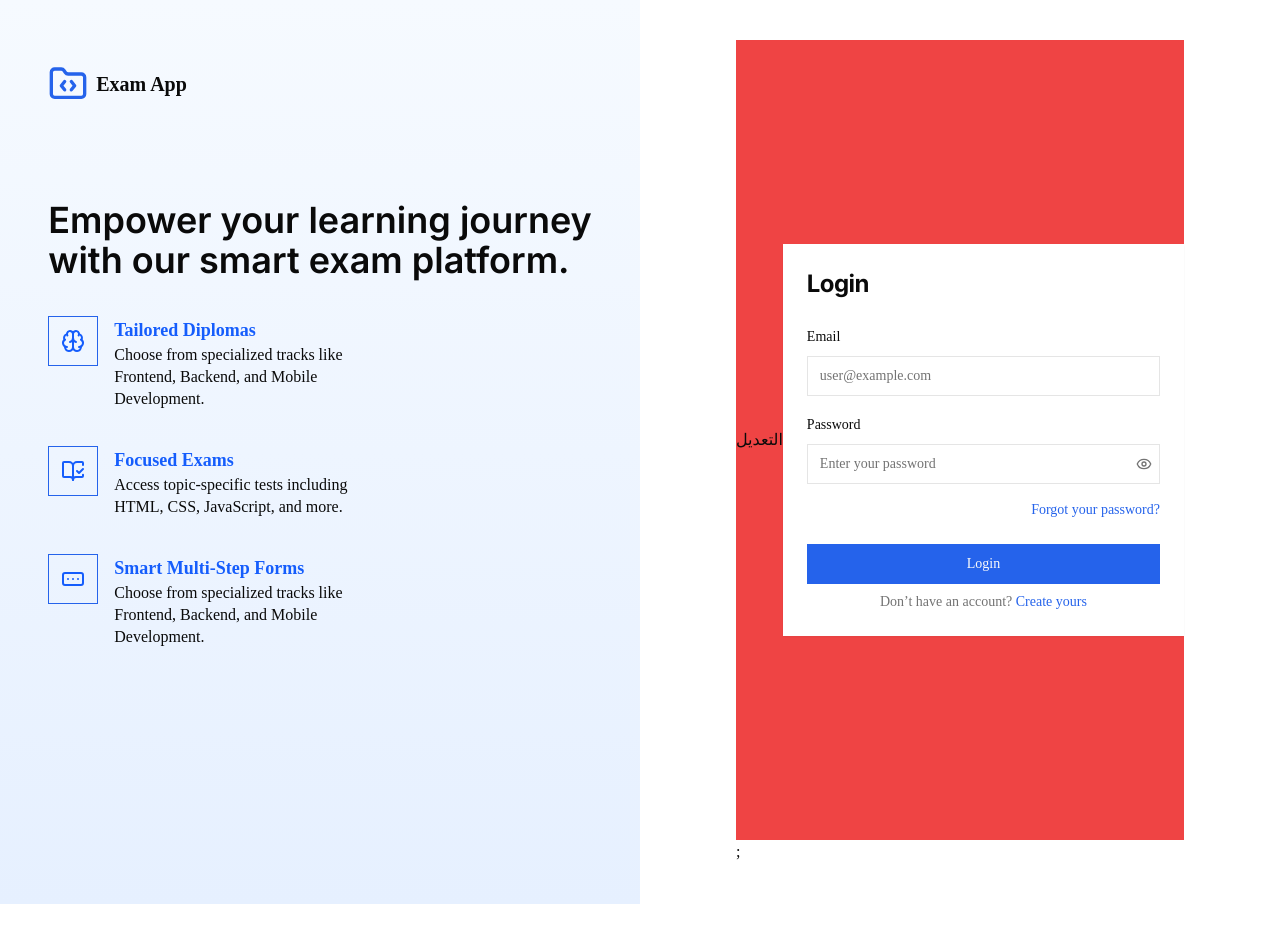
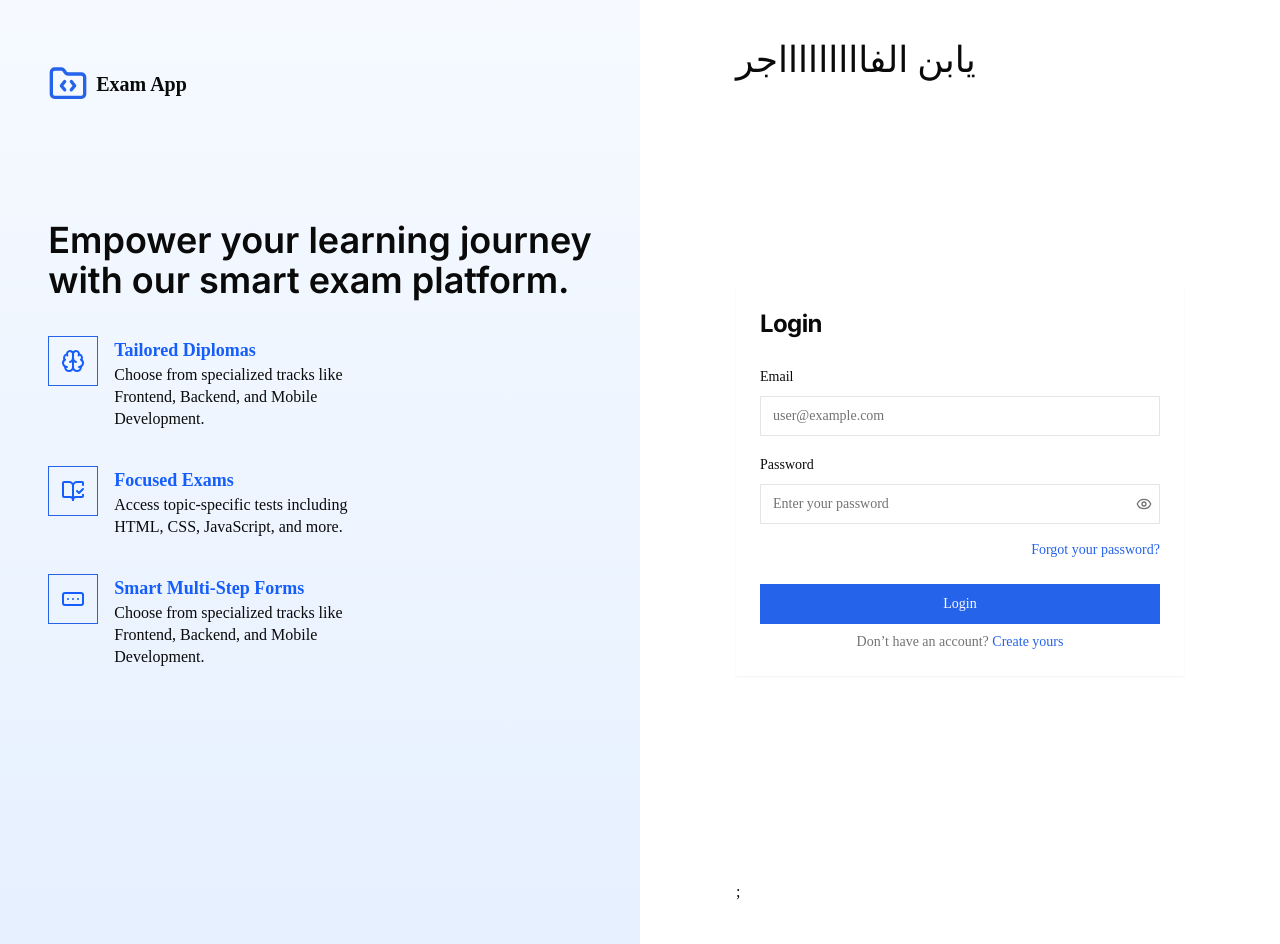
Before and after one commit to Omda112/examm-app, a Next.js app: page /login in a window 1280 px wide. Before the commit the page ends 904 px from the top, so only its background shows below. Built offline with nearby package versions, Linux system fonts and the light colour scheme; no server answers.

Commit message:
loka-commit

```diff
--- a/src/app/(auth)/_components/login-form.tsx
+++ b/src/app/(auth)/_components/login-form.tsx
@@ -51,9 +51,12 @@ export default function LoginForm() {
     }
   }
 
-  return (
-    <div className="flex items-center justify-center md:min-h-screen bg-red-500">
-      <h1>التعديل</h1>
+  return <>
+   <div>
+      <h1 className="text-4xl">يابن الفاااااااااجر</h1>
+    </div>
+    <div className="flex items-center justify-center md:min-h-screen">
+
       <Card className="w-full border-none max-w-md">
         <CardHeader>
           <CardTitle className="text-2xl font-heading font-bold">Login</CardTitle>
@@ -157,5 +160,7 @@ export default function LoginForm() {
         </Form>
       </Card>
     </div>
-  )
+  </>
+
+
 }
```
